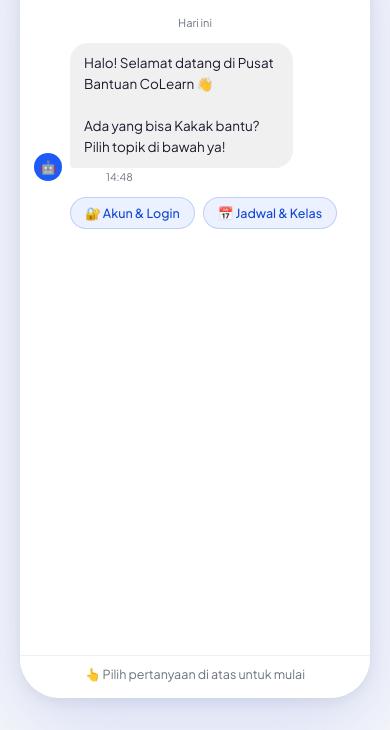
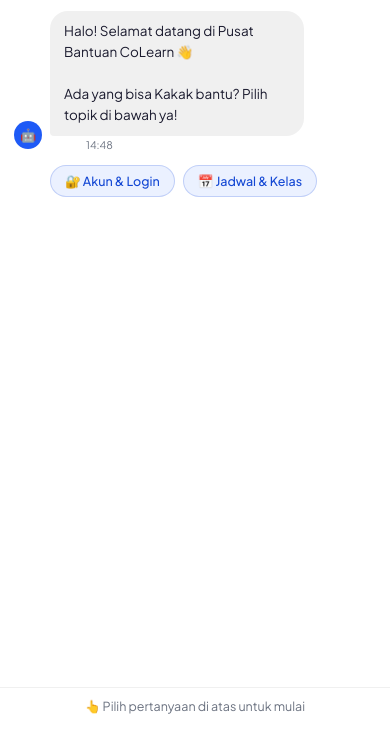
Before and after one commit to dahel11/faq-colearn, a plain HTML site: page index.html in a window 390 px wide. Shown: the part 114-844 px from the top of the page. Drawn offline with Linux system fonts and the light colour scheme.

Commit message:
Update index.html

```diff
--- a/index.html
+++ b/index.html
@@ -44,6 +44,22 @@
     display: flex;
     flex-direction: column;
     overflow: hidden;
+  }
+
+  /* ── Mobile: full screen, no phone frame ── */
+  @media (max-width: 480px) {
+    body {
+      padding: 0;
+      background: var(--white);
+      align-items: stretch;
+      min-height: 100dvh;
+    }
+    .phone-frame {
+      width: 100%;
+      height: 100dvh;
+      border-radius: 0;
+      box-shadow: none;
+    }
   }
 
   /* ── Header ── */
@@ -405,7 +421,7 @@
     addUserBubble('Sudah teratasi ✅');
     logSession('solved');
     await wait(400); showTyping(); await wait(700); removeTyping();
-    addBotBubble('Senang bisa membantu! 🎉 Semangat belajarnya ya!<br><br>Kalau ada pertanyaan lain, pilih lagi topik di bawah untuk memulai sesi baru.');
+    addBotBubble('Senang bisa membantu! 🎉 Semangat belajarnya ya!<br><br>Kalau ada pertanyaan lain, pilih topik di bawah.');
     await wait(400);
     showMainMenu();
   } else {
```
